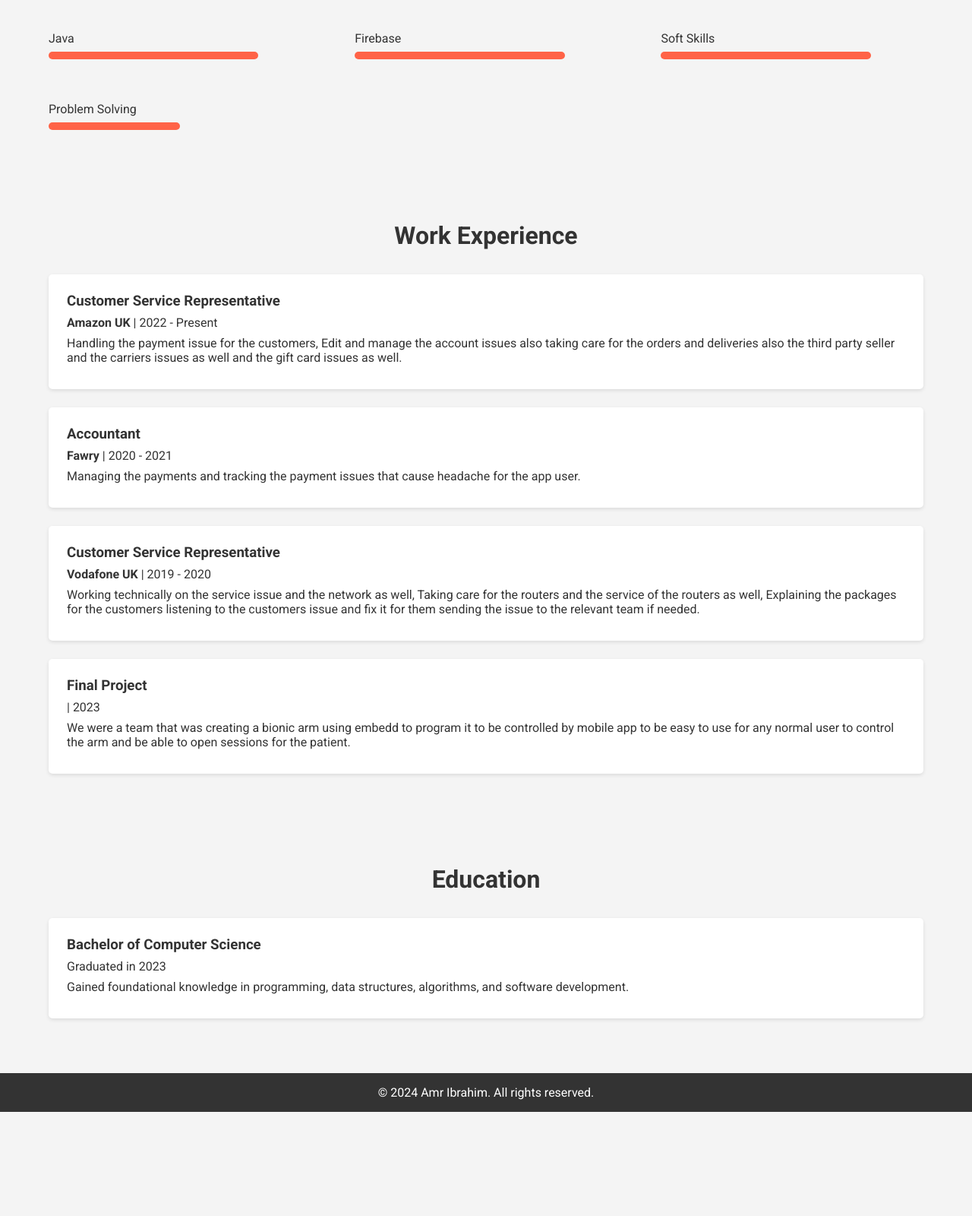
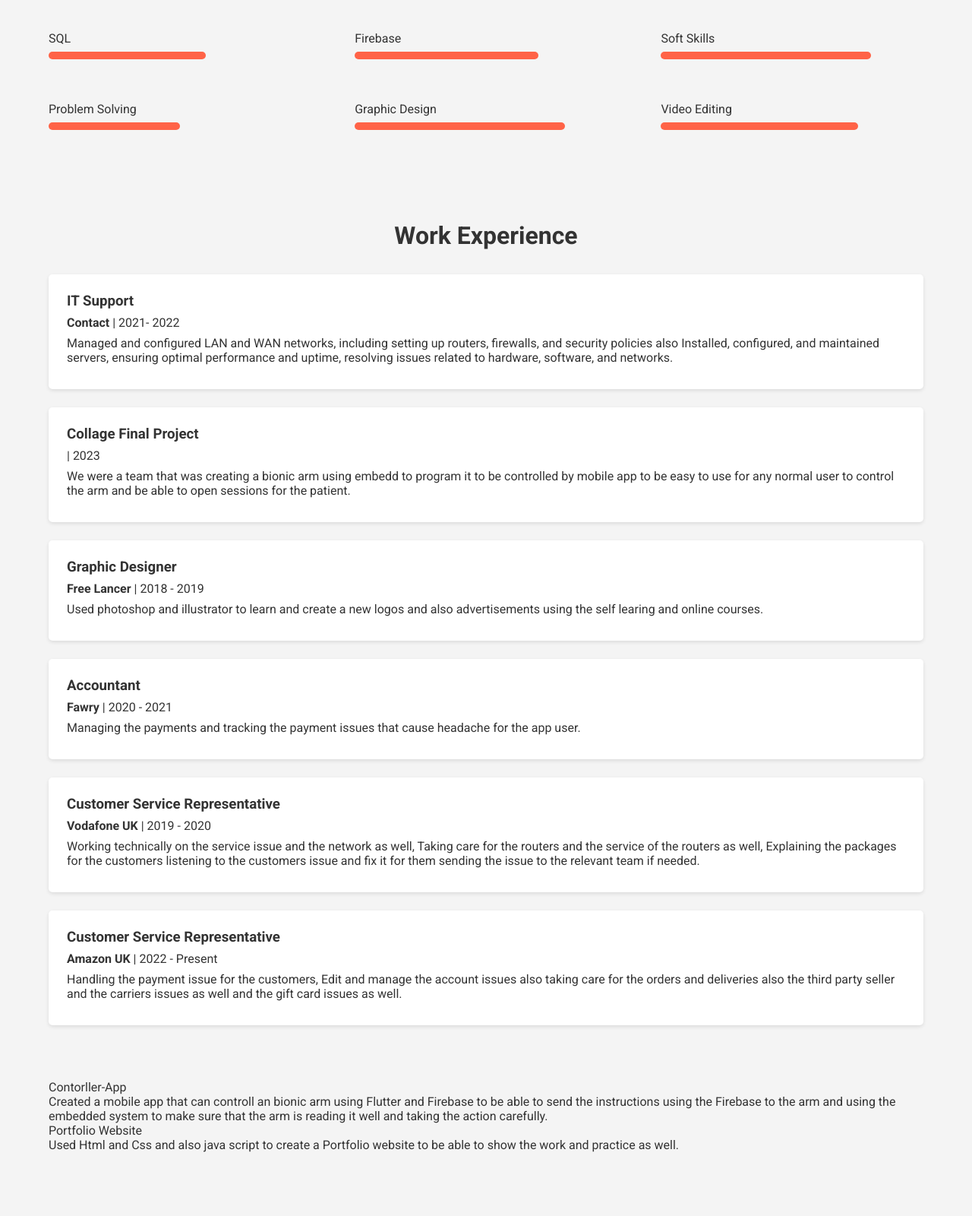
Before and after one commit to Amrsan/portfolio, a plain HTML site: page index.html in a window 1280 px wide. Shown: the part 500-2100 px from the top of the page at 76% size. Before the commit the page ends 1963 px from the top, so only its background shows below. Drawn offline with Linux system fonts and the light colour scheme.

Commit message:
Update index.html

```diff
--- a/index.html
+++ b/index.html
@@ -55,10 +55,12 @@
                         <p>Flutter</p>
                         <div class="progress-bar" style="width: 80%;"></div>
                     </div>
+
                     <div class="skill">
                         <p>Dart</p>
                         <div class="progress-bar" style="width: 85%;"></div>
                     </div>
+
                     <div class="skill">
                         <p>Frontend Development</p>
                         <div class="progress-bar" style="width: 80%;"></div>
@@ -66,12 +68,12 @@
                 </div>
                 <div class="skills-grid">
                     <div class="skill">
-                        <p>Java</p>
-                        <div class="progress-bar" style="width: 80%;"></div>
+                        <p>SQL</p>
+                        <div class="progress-bar" style="width: 60%;"></div>
                     </div>
                     <div class="skill">
                         <p>Firebase</p>
-                        <div class="progress-bar" style="width: 80%;"></div>
+                        <div class="progress-bar" style="width: 70%;"></div>
                     </div>
                     <div class="skill">
                         <p>Soft Skills</p>
@@ -83,7 +85,19 @@
                         <p>Problem Solving</p>
                         <div class="progress-bar" style="width: 50%;"></div>
                     </div>
+                    <div class="skill">
+                        <p>Graphic Design</p>
+                        <div class="progress-bar" style="width: 80%;"></div>
+                        </div>
+
+                        <div class="skill">
+                            <p>Video Editing</p>
+                            <div class="progress-bar" style="width: 75%;"></div>
+                        </div>
+
+                    </div>
                 </div>
+
             </div>
         </section>
 
@@ -93,11 +107,26 @@
         <section id="experience" class="section">
             <div class="container">
                 <h2>Work Experience</h2>
+
                 <div class="card">
-                    <h3>Customer Service Representative</h3>
-                    <p><strong>Amazon UK</strong> | 2022 - Present</p>
-                    <p>Handling the payment issue for the customers, Edit and manage the account issues also taking care for the orders and deliveries also the third party seller and the carriers issues as well and the gift card issues as well.</p>
+                    <h3>IT Support</h3>
+                    <p><strong>Contact</strong> |  2021- 2022</p>
+                    <p>Managed and configured LAN and WAN networks, including setting up routers, firewalls, and security policies also Installed, configured, and maintained servers, ensuring optimal performance and uptime, resolving issues related to hardware, software, and networks.                    </p>
                 </div>
+
+                <div class="card">
+                    <h3>Collage Final Project</h3>
+                    <p><strong></strong> | 2023</p>
+                    <p>We were a team that was creating a bionic arm using embedd to program it to be controlled by mobile app to be easy to use for any normal user to control the arm and be able to open sessions for the patient.</p>
+                </div>
+
+                <div class="card">
+                    <h3>Graphic Designer</h3>
+                    <p><strong>Free Lancer</strong> | 2018 - 2019</p>
+                    <p>Used photoshop and illustrator to learn and
+                        create a new logos and also advertisements using the self learing and online courses.</p>
+                </div>
+
                 <div class="card">
                     <h3>Accountant</h3>
                     <p><strong>Fawry</strong> | 2020 - 2021</p>
@@ -108,10 +137,12 @@
                     <p><strong>Vodafone UK</strong> | 2019 - 2020</p>
                     <p>Working technically on the service issue and the network as well, Taking care for the routers and the service of the routers as well, Explaining the packages  for the customers listening to the customers issue and fix it for them sending the issue to the relevant team if needed.</p>
                 </div>
+
+
                 <div class="card">
-                    <h3>Final Project</h3>
-                    <p><strong></strong> | 2023</p>
-                    <p>We were a team that was creating a bionic arm using embedd to program it to be controlled by mobile app to be easy to use for any normal user to control the arm and be able to open sessions for the patient.</p>
+                    <h3>Customer Service Representative</h3>
+                    <p><strong>Amazon UK</strong> | 2022 - Present</p>
+                    <p>Handling the payment issue for the customers, Edit and manage the account issues also taking care for the orders and deliveries also the third party seller and the carriers issues as well and the gift card issues as well.</p>
                 </div>
             </div>
         </section>
@@ -158,7 +189,38 @@
                 <!-- Add more testimonials as needed -->
         <!-- </div> -->
         <!-- </section> -->
+        <div class="container">
+            <div class="card1">
+                <p class="card-title">Contorller-App</p>
+                <p class="small-desc">
+                  Created a mobile app that can controll an bionic arm using Flutter
+                  and Firebase to be able to send the instructions using the Firebase to
+                  the arm and using the embedded system to make sure that the arm is reading it well
+                  and taking the action carefully.
+                </p>
+              </div>
+              <div class="card1">
+               <p class="card-title">Portfolio Website</p>
+               <p class="small-desc">
+                 Used Html and Css and also java script to create a Portfolio website to be able to
+                 show the work and practice as well. <br>
+                 <br>
+                 <br>
+                 <br>
+                 <br>
+               </p>
+             </div>
+             <!-- <div class="card1">
+                <p class="card-title">Contorller-App</p>
+                <p class="small-desc">
+                  Created a mobile app that can controll an bionic arm using Flutter
+                  and Firebase to be able to send the instructions using the Firebase to
+                  the arm and using the embedded system to make sure that the arm is reading it well
+                  and taking the action carefully.
+                </p>
+              </div> -->
 
+        </div>
         <!-- Contact Section -->
         <section id="education" class="section">
             <div class="container">
@@ -166,7 +228,8 @@
                 <div class="card">
                     <h3>Bachelor of Computer Science</h3>
                     <p>Graduated in 2023</p>
-                    <p>Gained foundational knowledge in programming, data structures, algorithms, and software development.</p>
+                    <p>Gained foundational knowledge in programming,
+                         data structures, algorithms, and software development.</p>
                 </div>
             </div>
         </section>
```
